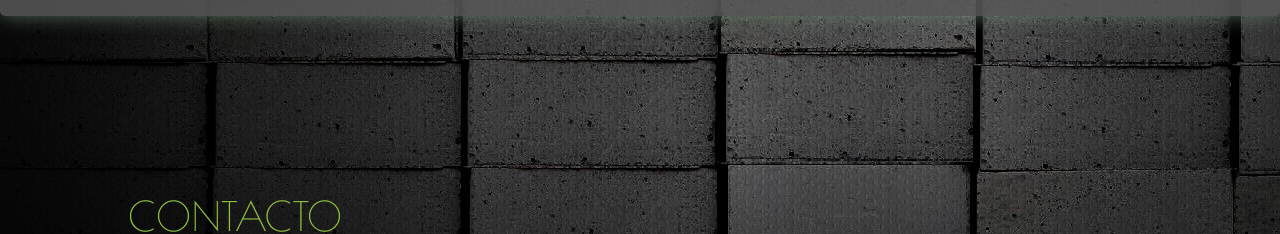
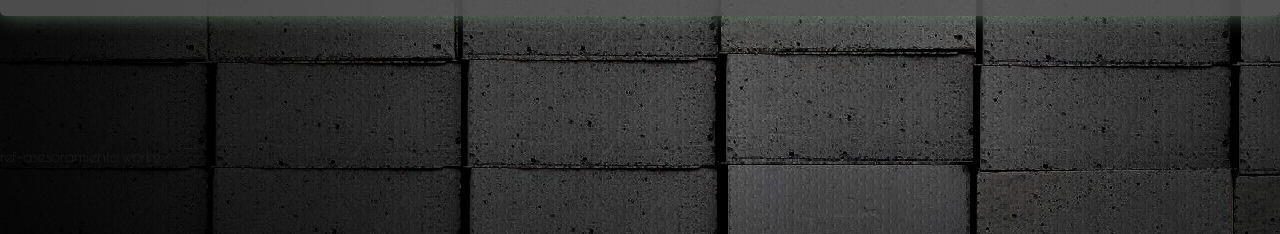
Before and after one commit to nachofilippi/Reblock, an Angular app: page /index in a window 1280 px wide. Shown: the part 3180-3414 px from the top of the page. Built offline with nearby package versions, Linux system fonts and the light colour scheme.

Commit message:
referencia asesoramiento creada

```diff
--- a/src/app/app.module.ts
+++ b/src/app/app.module.ts
@@ -1,7 +1,6 @@
 import { BrowserModule } from '@angular/platform-browser';
 import { NgModule } from '@angular/core';
 import { FormsModule } from '@angular/forms';
-
 
 
 // Routes
@@ -26,6 +25,7 @@ import { BuscadorComponent } from './components/buscador/buscador.component';
 import { FooterComponent } from './components/share/footer/footer.component';
 import { IndexComponent } from './components/index/index.component';
 import { CovidoComponent } from './components/covido/covido.component';
+import { RefAsesoramientoComponent } from './components/ref-asesoramiento/ref-asesoramiento.component';
 
 
 
@@ -44,7 +44,8 @@ import { CovidoComponent } from './components/covido/covido.component';
     BuscadorComponent,
     FooterComponent,
     IndexComponent,
-    CovidoComponent
+    CovidoComponent,
+    RefAsesoramientoComponent
   ],
   imports: [
     BrowserModule,
--- a/src/app/components/index/index.component.html
+++ b/src/app/components/index/index.component.html
@@ -2,4 +2,5 @@
 <app-nosotros></app-nosotros>
 <app-productos></app-productos>
 <app-obras></app-obras>
+<app-ref-asesoramiento></app-ref-asesoramiento>
 <app-contacto></app-contacto>
--- /dev/null
+++ b/src/app/components/ref-asesoramiento/ref-asesoramiento.component.html
@@ -0,0 +1,3 @@
+<p>
+  ref-asesoramiento works!
+</p>
--- /dev/null
+++ b/src/app/components/ref-asesoramiento/ref-asesoramiento.component.ts
@@ -0,0 +1,15 @@
+import { Component, OnInit } from '@angular/core';
+
+@Component({
+  selector: 'app-ref-asesoramiento',
+  templateUrl: './ref-asesoramiento.component.html',
+  styleUrls: ['./ref-asesoramiento.component.css']
+})
+export class RefAsesoramientoComponent implements OnInit {
+
+  constructor() { }
+
+  ngOnInit() {
+  }
+
+}
```
Also changed, not shown: src/app/components/ref-asesoramiento/ref-asesoramiento.component.css (added).
